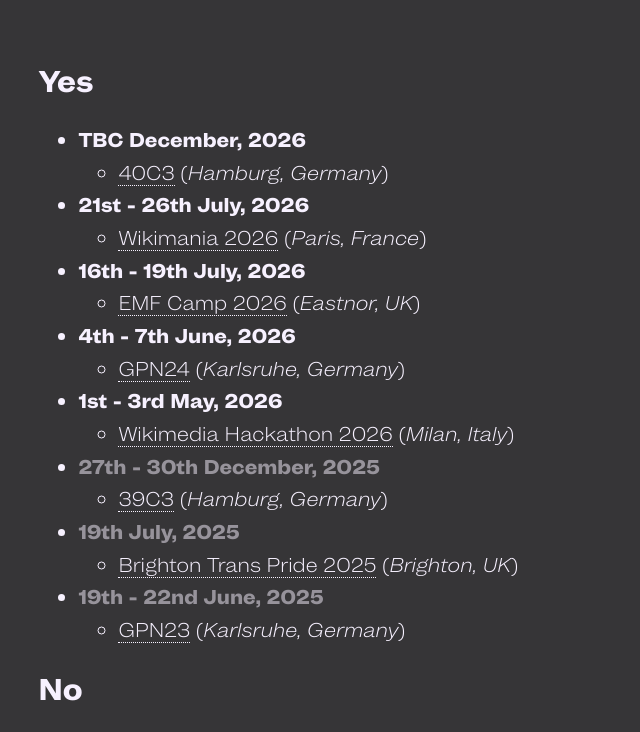
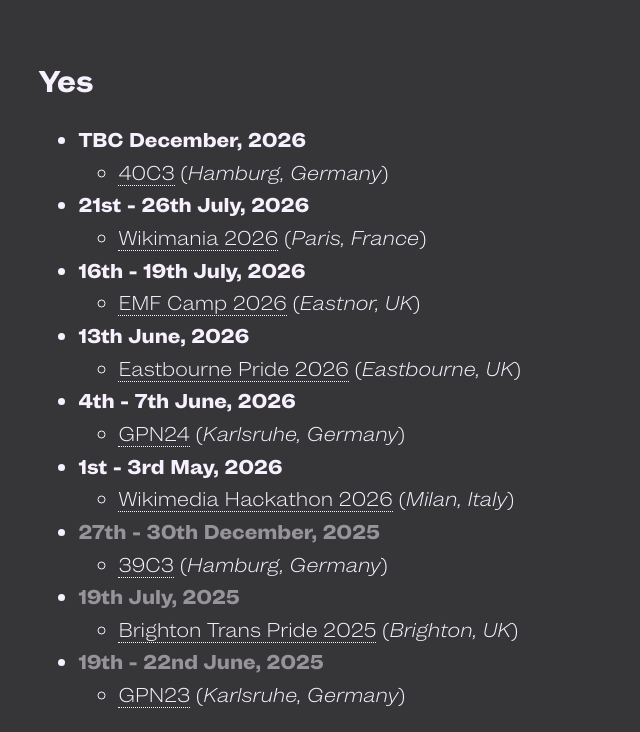
Before and after one commit to theresnotime/where.fops.at, a website: page public/index.html in a window 1280 px wide. Shown: the top 732 px of the page, without its empty margins (0-640 px from the left). Drawn offline with Linux system fonts and the light colour scheme.

Commit message:
add eastbourne pride

```diff
--- a/public/index.html
+++ b/public/index.html
@@ -54,6 +54,14 @@
                 <ul>
                     <li>
                         <a href="https://www.emfcamp.org">EMF Camp 2026</a> (<span class="location">Eastnor, UK</span>)
+                    </li>
+                </ul>
+            </li>
+            <li id="EastbournePride2026">
+                <span class="date">13th June, 2026</span>
+                <ul>
+                    <li>
+                        <a href="https://www.eastbourne-pride.com">Eastbourne Pride 2026</a> (<span class="location">Eastbourne, UK</span>)
                     </li>
                 </ul>
             </li>
```
Also changed, not shown: public/events.json (+7 -0 lines).
